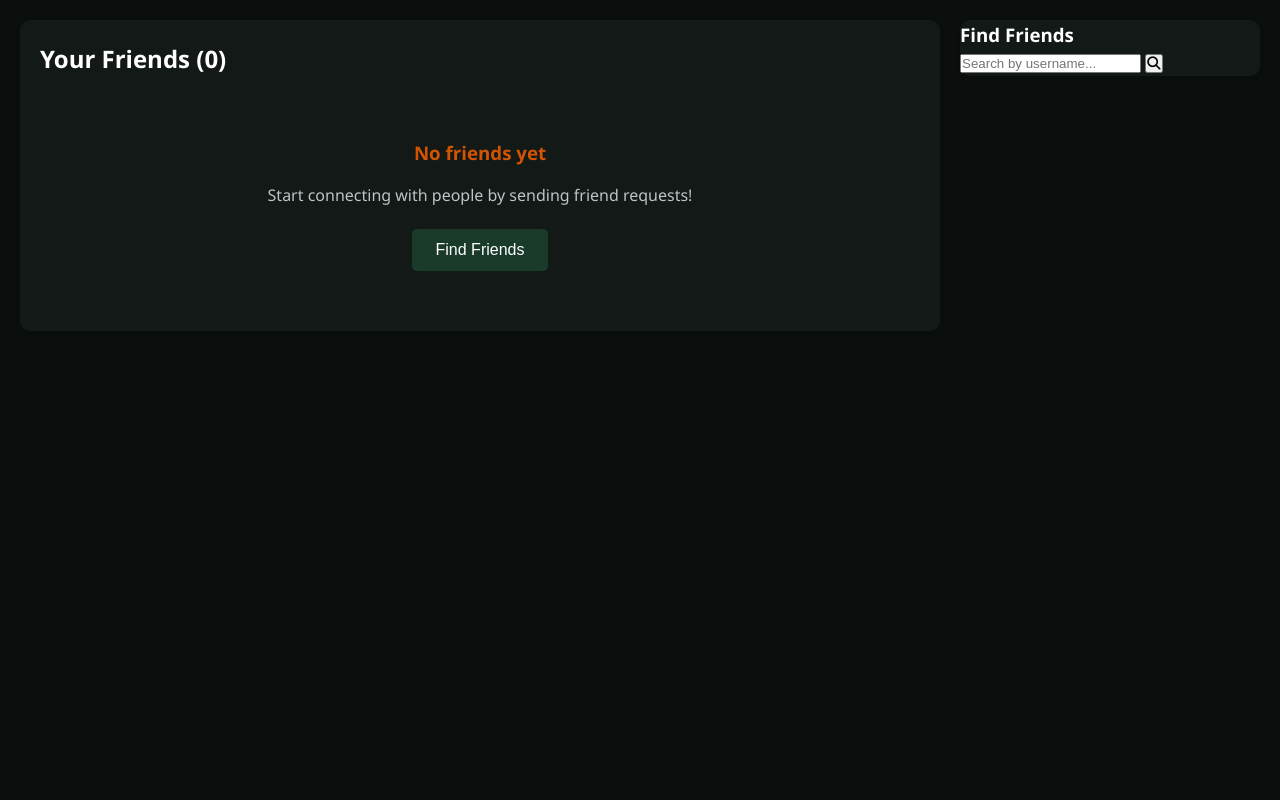
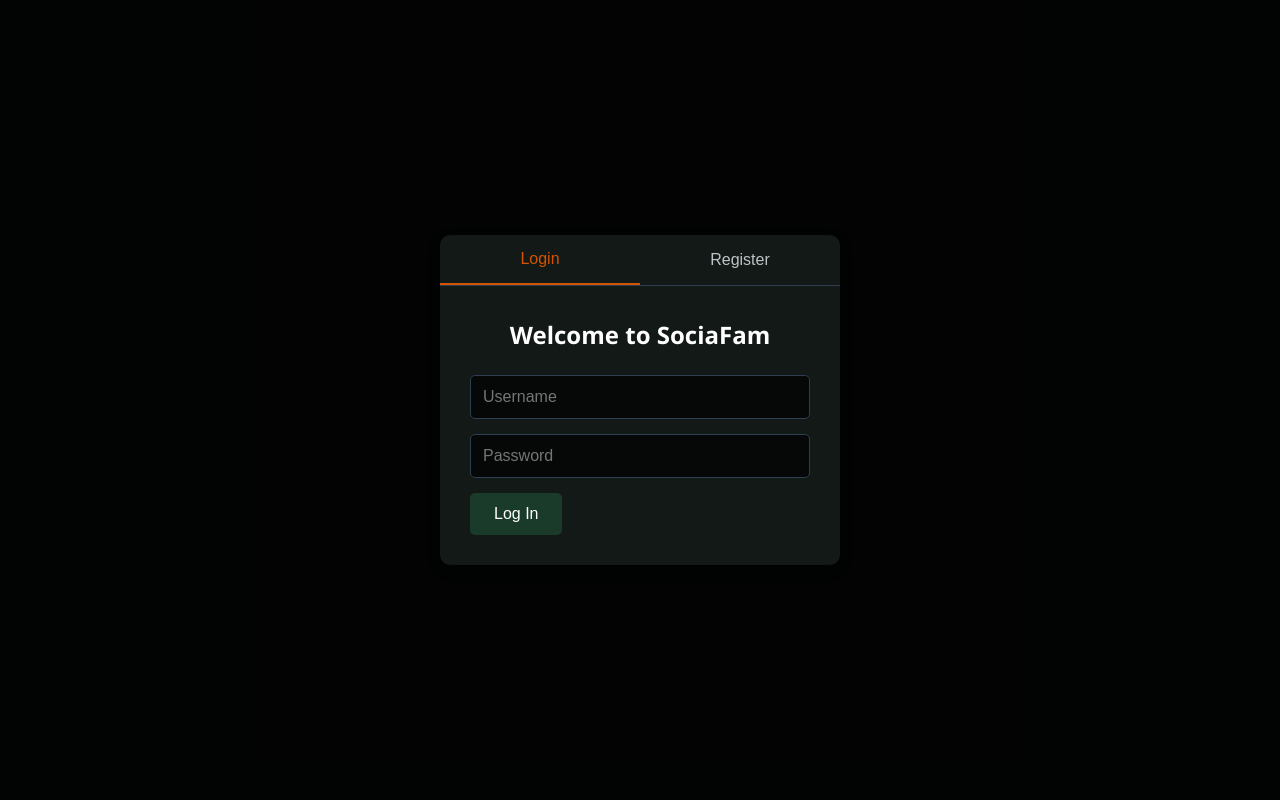
Before and after one commit to Hencheng2/fresh, a Flask app: page / in a window 1280 px wide. Run offline with Flask 3, Linux system fonts and the light colour scheme.

Commit message:
Update index.html

```diff
--- a/templates/index.html
+++ b/templates/index.html
@@ -1,180 +1,47 @@
 {% extends "base.html" %}
 
-{% block title %}Friends - SociaFam{% endblock %}
-
 {% block content %}
-<div class="friends-page">
-    <div class="friends-container">
-        <!-- Friend Requests -->
-        {% if pending_requests %}
-        <div class="card friends-section">
-            <h2>Friend Requests</h2>
-            <div class="friends-list">
-                {% for user in pending_requests %}
-                <div class="friend-item">
-                    <div class="friend-info">
-                        {% if user.profile_pic %}
-                            <img src="{{ url_for('static', filename='uploads/' + user.profile_pic) }}" alt="{{ user.username }}" class="profile-pic-medium">
-                        {% else %}
-                            <div class="profile-placeholder-medium">{{ user.username[0] }}</div>
-                        {% endif %}
-                        <div class="friend-details">
-                            <h4><a href="{{ url_for('profile', user_id=user.id) }}">{{ user.username }}</a></h4>
-                            <p>Sent you a friend request</p>
-                        </div>
-                    </div>
-                    <div class="friend-actions">
-                        <button class="btn-primary" onclick="acceptFriendRequest({{ user.id }})">Accept</button>
-                        <button class="btn-secondary">Delete</button>
-                    </div>
-                </div>
-                {% endfor %}
-            </div>
-        </div>
-        {% endif %}
-
-        <!-- Your Friends -->
-        <div class="card friends-section">
-            <h2>Your Friends ({{ friends|length }})</h2>
-            {% if friends %}
-            <div class="friends-grid">
-                {% for friend in friends %}
-                <div class="friend-card">
-                    {% if friend.profile_pic %}
-                        <img src="{{ url_for('static', filename='uploads/' + friend.profile_pic) }}" alt="{{ friend.username }}" class="friend-avatar">
-                    {% else %}
-                        <div class="profile-placeholder-large">{{ friend.username[0] }}</div>
-                    {% endif %}
-                    <h4><a href="{{ url_for('profile', user_id=friend.id) }}">{{ friend.username }}</a></h4>
-                    <button class="btn-secondary" onclick="window.location.href='{{ url_for('profile', user_id=friend.id) }}'">View Profile</button>
-                </div>
-                {% endfor %}
-            </div>
-            {% else %}
-            <div class="empty-state">
-                <h3>No friends yet</h3>
-                <p>Start connecting with people by sending friend requests!</p>
-                <button class="btn-primary" onclick="searchUsers()">Find Friends</button>
-            </div>
-            {% endif %}
+<div id="auth-modal" class="modal">
+    <div class="modal-content">
+        <div class="auth-tabs">
+            <button class="tab-button active" data-tab="login">Login</button>
+            <button class="tab-button" data-tab="register">Register</button>
         </div>
 
-        <!-- People You May Know -->
-        {% if suggestions %}
-        <div class="card friends-section">
-            <h2>People You May Know</h2>
-            <div class="suggestions-list">
-                {% for user in suggestions %}
-                <div class="suggestion-item">
-                    <div class="suggestion-info">
-                        {% if user.profile_pic %}
-                            <img src="{{ url_for('static', filename='uploads/' + user.profile_pic) }}" alt="{{ user.username }}" class="profile-pic-medium">
-                        {% else %}
-                            <div class="profile-placeholder-medium">{{ user.username[0] }}</div>
-                        {% endif %}
-                        <div class="suggestion-details">
-                            <h4><a href="{{ url_for('profile', user_id=user.id) }}">{{ user.username }}</a></h4>
-                            <p>No mutual friends</p>
-                        </div>
-                    </div>
-                    <button class="btn-primary" onclick="addFriend({{ user.id }})">Add Friend</button>
+        <div id="login-tab" class="tab-content active">
+            <h2>Welcome to SociaFam</h2>
+            <form method="POST" action="{{ url_for('login') }}">
+                <div class="form-group">
+                    <input type="text" name="username" placeholder="Username" required>
                 </div>
-                {% endfor %}
-            </div>
+                <div class="form-group">
+                    <input type="password" name="password" placeholder="Password" required>
+                </div>
+                <button type="submit" class="btn-primary">Log In</button>
+            </form>
         </div>
-        {% endif %}
+
+        <div id="register-tab" class="tab-content">
+            <h2>Join SociaFam</h2>
+            <form method="POST" action="{{ url_for('register') }}">
+                <div class="form-group">
+                    <input type="text" name="username" placeholder="Username" required>
+                </div>
+                <div class="form-group">
+                    <input type="email" name="email" placeholder="Email" required>
+                </div>
+                <div class="form-group">
+                    <input type="password" name="password" placeholder="Password" required>
+                </div>
+                <button type="submit" class="btn-primary">Sign Up</button>
+            </form>
+        </div>
     </div>
-
-    <!-- Search Sidebar -->
-    <aside class="sidebar right-sidebar">
-        <div class="card search-section">
-            <h3>Find Friends</h3>
-            <div class="search-box">
-                <input type="text" id="friend-search" placeholder="Search by username...">
-                <button onclick="searchFriends()"><i class="fas fa-search"></i></button>
-            </div>
-            <div id="search-results" class="search-results">
-                <!-- Search results will appear here -->
-            </div>
-        </div>
-    </aside>
 </div>
 
 <script>
-function searchFriends() {
-    const query = document.getElementById('friend-search').value;
-    if (!query.trim()) return;
-
-    fetch(`/api/users?search=${encodeURIComponent(query)}`)
-    .then(response => response.json())
-    .then(data => {
-        const resultsContainer = document.getElementById('search-results');
-        resultsContainer.innerHTML = '';
-
-        if (data.users.length === 0) {
-            resultsContainer.innerHTML = '<p>No users found</p>';
-            return;
-        }
-
-        data.users.forEach(user => {
-            const userElement = document.createElement('div');
-            userElement.className = 'search-result-item';
-
-            let profilePic = user.profile_pic ?
-                `<img src="/static/uploads/${user.profile_pic}" alt="${user.username}" class="profile-pic-small">` :
-                `<div class="profile-placeholder-small">${user.username[0]}</div>`;
-
-            let actionButton = '';
-            if (user.friendship_status === 'accepted') {
-                actionButton = '<button class="btn-secondary" disabled>Friends</button>';
-            } else if (user.friendship_status === 'pending') {
-                actionButton = '<button class="btn-secondary" disabled>Request Sent</button>';
-            } else {
-                actionButton = `<button class="btn-primary" onclick="addFriend(${user.id})">Add Friend</button>`;
-            }
-
-            userElement.innerHTML = `
-                <div class="search-result-info">
-                    ${profilePic}
-                    <div>
-                        <strong>${user.username}</strong>
-                    </div>
-                </div>
-                ${actionButton}
-            `;
-
-            resultsContainer.appendChild(userElement);
-        });
-    })
-    .catch(error => {
-        console.error('Error searching users:', error);
-    });
-}
-
-function acceptFriendRequest(userId) {
-    // In a real implementation, you'd have the friendship ID
-    // For now, we'll use a simplified approach
-    fetch(`/add_friend/${userId}`, {
-        method: 'POST'
-    })
-    .then(response => response.json())
-    .then(data => {
-        if (data.success) {
-            location.reload();
-        } else {
-            alert(data.message);
-        }
-    })
-    .catch(error => {
-        console.error('Error accepting friend request:', error);
-    });
-}
-
-// Add event listener for Enter key in search
-document.getElementById('friend-search').addEventListener('keypress', function(e) {
-    if (e.key === 'Enter') {
-        searchFriends();
-    }
+document.addEventListener('DOMContentLoaded', function() {
+    setupAuthModal();
 });
 </script>
 {% endblock %}
```
